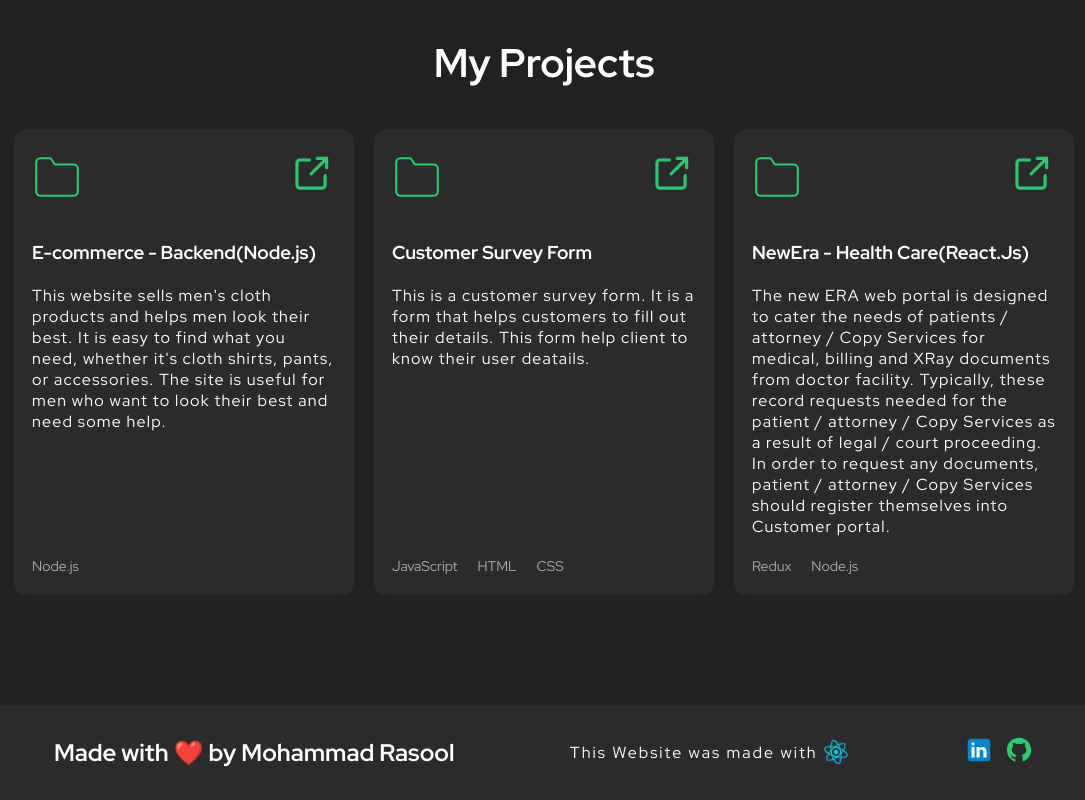
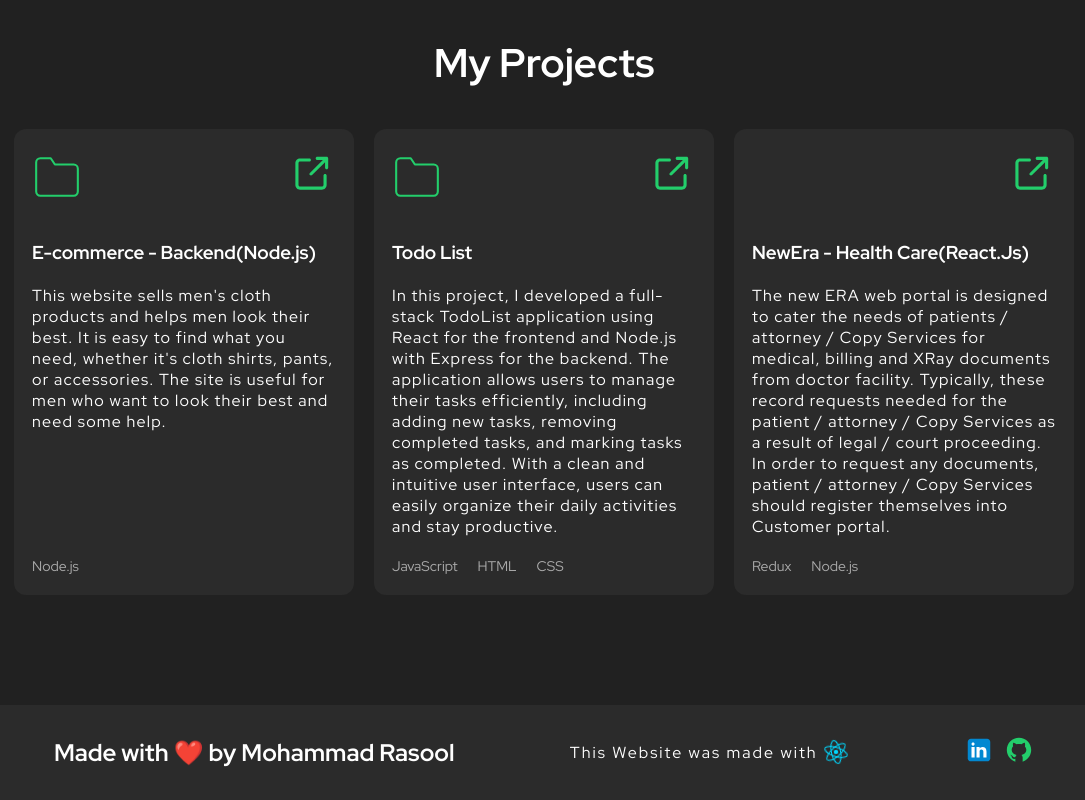
Before and after one commit to ras00786/Rasoolportfolio, a React (Create React App) app: page / in a window 1280 px wide. Shown: the part 2479-3279 px from the top of the page, without its empty margins (96-1181 px from the left). Built offline with nearby package versions, Linux system fonts and the light colour scheme.

Commit message:
add project

```diff
--- a/src/components/Project/Project.tsx
+++ b/src/components/Project/Project.tsx
@@ -42,15 +42,15 @@ export function Project() {
             <header>
               <svg width="50" xmlns="http://www.w3.org/2000/svg" role="img" viewBox="0 0 24 24" fill="none" stroke="#23ce6b " stroke-width="1" stroke-linecap="round" stroke-linejoin="round" ><title>Folder</title><path d="M22 19a2 2 0 0 1-2 2H4a2 2 0 0 1-2-2V5a2 2 0 0 1 2-2h5l2 3h9a2 2 0 0 1 2 2z"></path></svg>
               <div className="project-links">
-                <a href="https://github.com/ras00786/Coustomer-Survey-Form" target="_blank" rel="noreferrer">
+                <a href="https://github.com/ras00786/TodoListReact" target="_blank" rel="noreferrer">
                   <img src={externalLink} alt="Visit site" />
                 </a>
               </div>
             </header>
             <div className="body">
-              <h3>Customer Survey Form</h3>
+              <h3>Todo List</h3>
               <p>
-              This is a customer survey form. It is a form that helps customers to fill out their details. This form help client to know their user deatails.
+              In this project, I developed a full-stack TodoList application using React for the frontend and Node.js with Express for the backend. The application allows users to manage their tasks efficiently, including adding new tasks, removing completed tasks, and marking tasks as completed. With a clean and intuitive user interface, users can easily organize their daily activities and stay productive.
               </p>
             </div>
             <footer>
@@ -66,9 +66,9 @@ export function Project() {
         <ScrollAnimation animateIn="flipInX">
           <div className="project">
             <header>
-              <svg width="50" xmlns="http://www.w3.org/2000/svg" role="img" viewBox="0 0 24 24" fill="none" stroke="#23ce6b " stroke-width="1" stroke-linecap="round" stroke-linejoin="round" ><title>Folder</title><path d="M22 19a2 2 0 0 1-2 2H4a2 2 0 0 1-2-2V5a2 2 0 0 1 2-2h5l2 3h9a2 2 0 0 1 2 2z"></path></svg>
+              <svg width="50" xmlns="http://www.w3.org/2000/svg" role="img" viewBox="0 0 24 24" fill="none" stroke="#23ce6b " stroke-width="1" stroke-linecap="round" stroke-linejoin="round" ><title>Folder</title>you</svg>
               <div className="project-links">
-                <a href="https://justmedicalbooks.com/" target="_blank" rel="noreferrer">
+                <a href="https://green-beach-0caa2f210.3.azurestaticapps.net/sign-in?redirectUrl=/company-list" target="_blank" rel="noreferrer">
                   <img src={externalLink} alt="Visit site" />
                 </a>
               </div>
```
